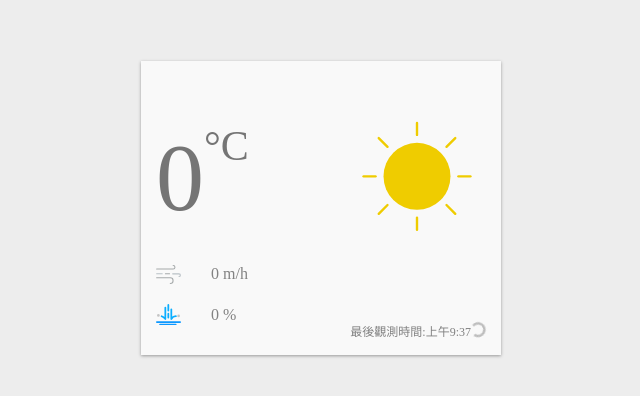
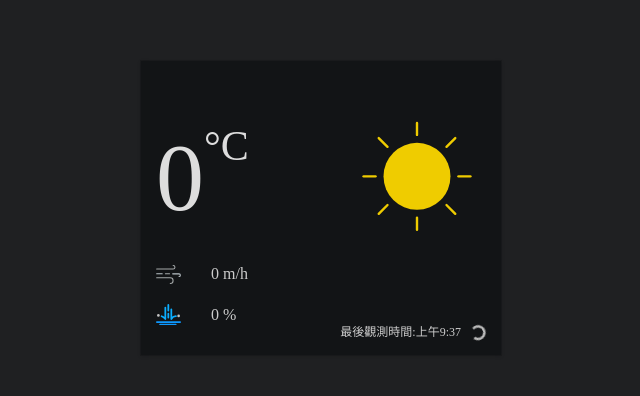
Before and after one commit to joeingjoe/weather_api, a React (Create React App) app: page / in a window 1280 px wide. Shown: the part 192-588 px from the top of the page, without its empty margins (319-959 px from the left). Built offline with nearby package versions, Linux system fonts and the light colour scheme; no server answers.

Commit message:
使用ThemeProvider 來設定樣式

```diff
--- a/src/WeatherApp.js
+++ b/src/WeatherApp.js
@@ -1,5 +1,6 @@
 import React, {useState , useEffect ,useCallback , useMemo} from 'react';
 import styled from '@emotion/styled';
+import { ThemeProvider } from '@emotion/react';
 import sunriseAndSunsetData from './sunrise-sunset.json';
 import { ReactComponent as AirFlowIcon } from './images/airFlow.svg';
 import { ReactComponent as RainIcon } from './images/rain.svg';
@@ -7,33 +8,52 @@
 import { ReactComponent as LoadingIcon } from './images/loading.svg';
 import WeatherIcon from './WeatherIcon';
 
+const theme = {
+    light: {
+        backgroundColor: '#ededed',
+        foregroundColor: '#f9f9f9',
+        boxShadow: '0 1px 3px 0 #999999',
+        titleColor: '#212121',
+        temperatureColor: '#757575',
+        textColor: '#828282',
+    },
+    dark: {
+        backgroundColor: '#1F2022',
+        foregroundColor: '#121416',
+        boxShadow:
+            '0 1px 4px 0 rgba(12, 12, 13, 0.2), 0 0 0 1px rgba(0, 0, 0, 0.15)',
+        titleColor: '#f9f9fa',
+        temperatureColor: '#dddddd',
+        textColor: '#cccccc',
+    },
+};
+
 const Container = styled.div`
-  background-color: #ededed;
+  background-color: ${({ theme }) => theme.backgroundColor};
   height: 100%;
   display: flex;
   align-items: center;
   justify-content: center;
-  box-sizing:Border-box;
 `;
 
 const WeatherCard = styled.div`
   position: relative;
   min-width: 360px;
-  box-shadow: 0 1px 3px 0 #999999;
-  background-color: #f9f9f9;
+  box-shadow: ${({ theme }) => theme.boxShadow};
+  background-color: ${({ theme }) => theme.foregroundColor};
   box-sizing: border-box;
   padding: 30px 15px;
 `;
 
 const Location = styled.div`
   font-size: 28px;
-  color: #212121;
+  color: ${({ theme }) => theme.titleColor};
   margin-bottom: 20px;
 `;
 
 const Description = styled.div`
   font-size: 16px;
-  color: #828282;
+  color: ${({ theme }) => theme.textColor};
   margin-bottom: 30px;
 `;
 
@@ -45,7 +65,7 @@
 `;
 
 const Temperature = styled.div`
-  color: #757575;
+  color: ${({ theme }) => theme.temperatureColor};
   font-size: 96px;
   font-weight: 300;
   display: flex;
@@ -61,13 +81,14 @@
   align-items: center;
   font-size: 16x;
   font-weight: 300;
-  color: #828282;
+  color: ${({ theme }) => theme.textColor};
   margin-bottom: 20px;
 
   svg {
     width: 25px;
     height: auto;
     margin-right: 30px;
+  }
 `;
 
 const Rain = styled.div`
@@ -75,26 +96,26 @@
   align-items: center;
   font-size: 16x;
   font-weight: 300;
-  color: #828282;
+  color: ${({ theme }) => theme.textColor};
 
   svg {
     width: 25px;
     height: auto;
     margin-right: 30px;
+  }
 `;
-
 
 const Refresh = styled.div`
   position: absolute;
   right: 15px;
   bottom: 15px;
-    font-size : 12px;
+  font-size: 12px;
   display: inline-flex;
-    align-itmes : flex-end;
-    color : #828282;
+  align-items: flex-end;
+  color: ${({ theme }) => theme.textColor};
 
-    svg{
-        marign-left: 10px;
+  svg {
+    margin-left: 10px;
     width: 15px;
     height: 15px;
     cursor: pointer;
@@ -102,8 +123,8 @@
     animation-duration: ${({ isLoading }) => (isLoading ? '1.5s' : '0s')};
   }
 
-    @keyframes rotate{
-        from{
+  @keyframes rotate {
+    from {
       transform: rotate(360deg);
     }
     to {
@@ -258,7 +279,8 @@
     ]);
 
     return (
-        <Container>
+        <ThemeProvider theme={theme.dark}>
+            <Container >
                 {console.log(isLoading)}
                 <WeatherCard>
                     <Location>{locationName}</Location>
@@ -292,6 +314,7 @@
                     </Refresh>
                 </WeatherCard>
             </Container>
+        </ThemeProvider>
     );
 };
 
```
Lines whose indentation alone changed are shown as unchanged.
